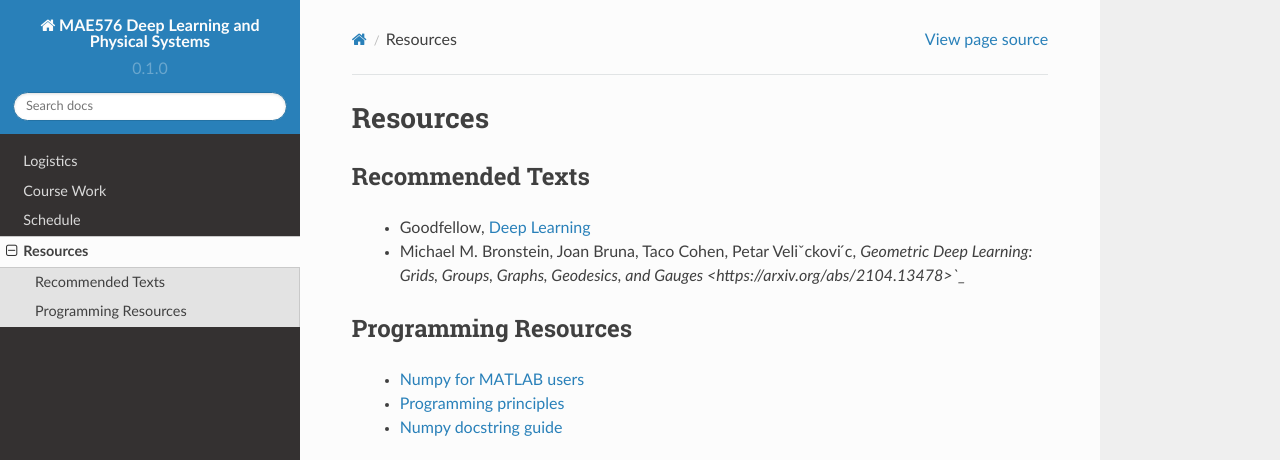
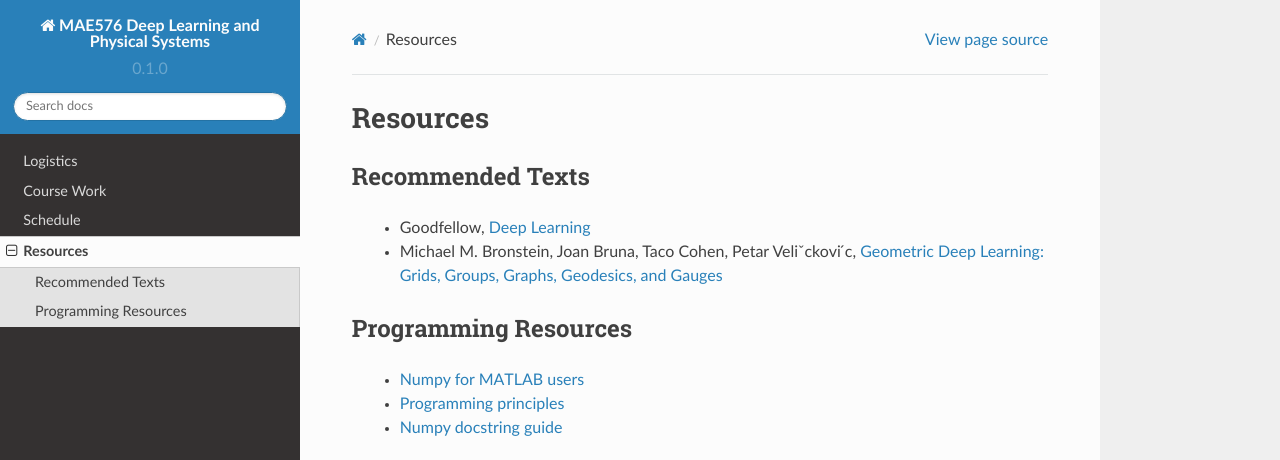
Before and after one commit to CAB-Lab-Princeton/MAE576-Deep-Learning-and-Physical-Systems, a Sphinx documentation site: the page built from docs/source/resources.rst, in a window 1280 px wide, cut to the strip 0-460 px from the top of the page. Built offline with Sphinx 7.4.7 and the Read the Docs theme 2.0.0, drawn with Linux system fonts in a browser that asks for light colours.

Commit message:
Semantics

```diff
--- a/docs/source/resources.rst
+++ b/docs/source/resources.rst
@@ -4,7 +4,7 @@ Resources
 Recommended Texts
 ------------
     - Goodfellow, `Deep Learning <https://www.deeplearningbook.org/>`_
-    - Michael M. Bronstein, Joan Bruna, Taco Cohen, Petar Veliˇckovi ́c, `Geometric Deep Learning: Grids, Groups, Graphs, Geodesics, and Gauges <https://arxiv.org/abs/2104.13478>`_`
+    - Michael M. Bronstein, Joan Bruna, Taco Cohen, Petar Veliˇckovi ́c, `Geometric Deep Learning: Grids, Groups, Graphs, Geodesics, and Gauges <https://arxiv.org/abs/2104.13478>`_
 
 Programming Resources
 ------------
--- a/docs/source/schedule.rst
+++ b/docs/source/schedule.rst
@@ -24,11 +24,11 @@ This schedule should be considered tentative and subject to change.
 +-------------------+---------------------------+--------------------------------------------------------------------------------------------------------------------------------------------------+
 | 9                 | Normalizing Flows         |                                                                                                                                                  |
 +-------------------+                           +--------------------------------------------------------------------------------------------------------------------------------------------------+
-| 10                |                           | `Renzende et el (2015) <http://proceedings.mlr.press/v37/rezende15.pdf>`_, `Kobyzev et el(2020) <https://arxiv.org/abs/1908.09257>`_             |
+| 10                |                           | `Renzende et el (2015) <http://proceedings.mlr.press/v37/rezende15.pdf>`_, `Kobyzev et el (2020) <https://arxiv.org/abs/1908.09257>`_            |
 +-------------------+                           +--------------------------------------------------------------------------------------------------------------------------------------------------+
-| 11                |                           | `Chen et el (2019) <https://arxiv.org/abs/1806.07366>`_,  `Kobyzev et el(2020) <https://arxiv.org/abs/1908.09257>`_                              |
+| 11                |                           | `Chen et el (2019) <https://arxiv.org/abs/1806.07366>`_,  `Kobyzev et el (2020) <https://arxiv.org/abs/1908.09257>`_                             |
 +-------------------+                           +--------------------------------------------------------------------------------------------------------------------------------------------------+
-| 12                |                           | `Köhler et el (2019) <https://arxiv.org/abs/1910.00753>`_,  `Kobyzev et el(2020) <https://arxiv.org/abs/1908.09257>`_                            |
+| 12                |                           | `Köhler et el (2019) <https://arxiv.org/abs/1910.00753>`_,  `Kobyzev et el (2020) <https://arxiv.org/abs/1908.09257>`_                           |
 +-------------------+---------------------------+--------------------------------------------------------------------------------------------------------------------------------------------------+
 
 
```
Also changed, not shown: docs/source/index.rst (+4 -3 lines).
